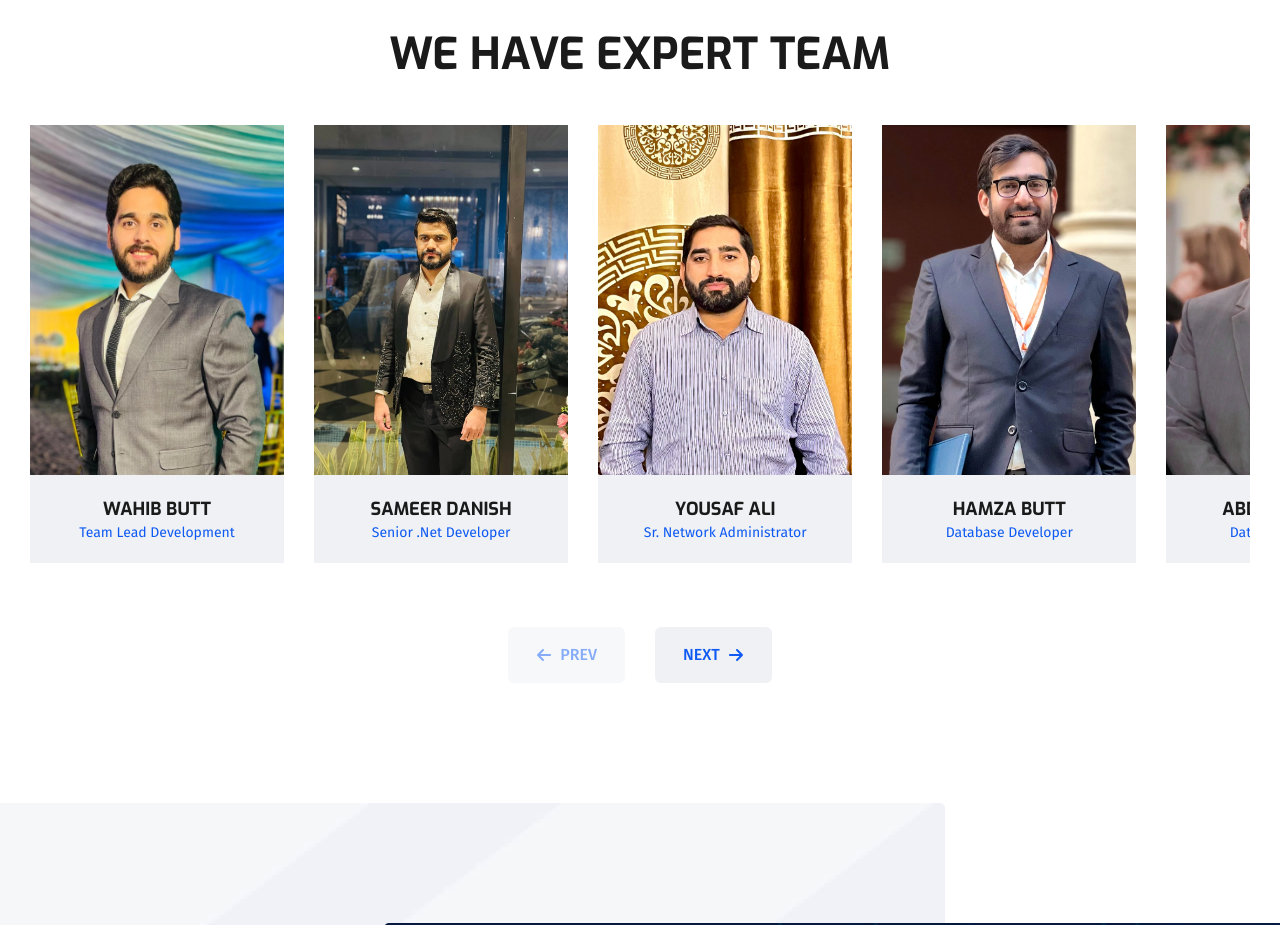
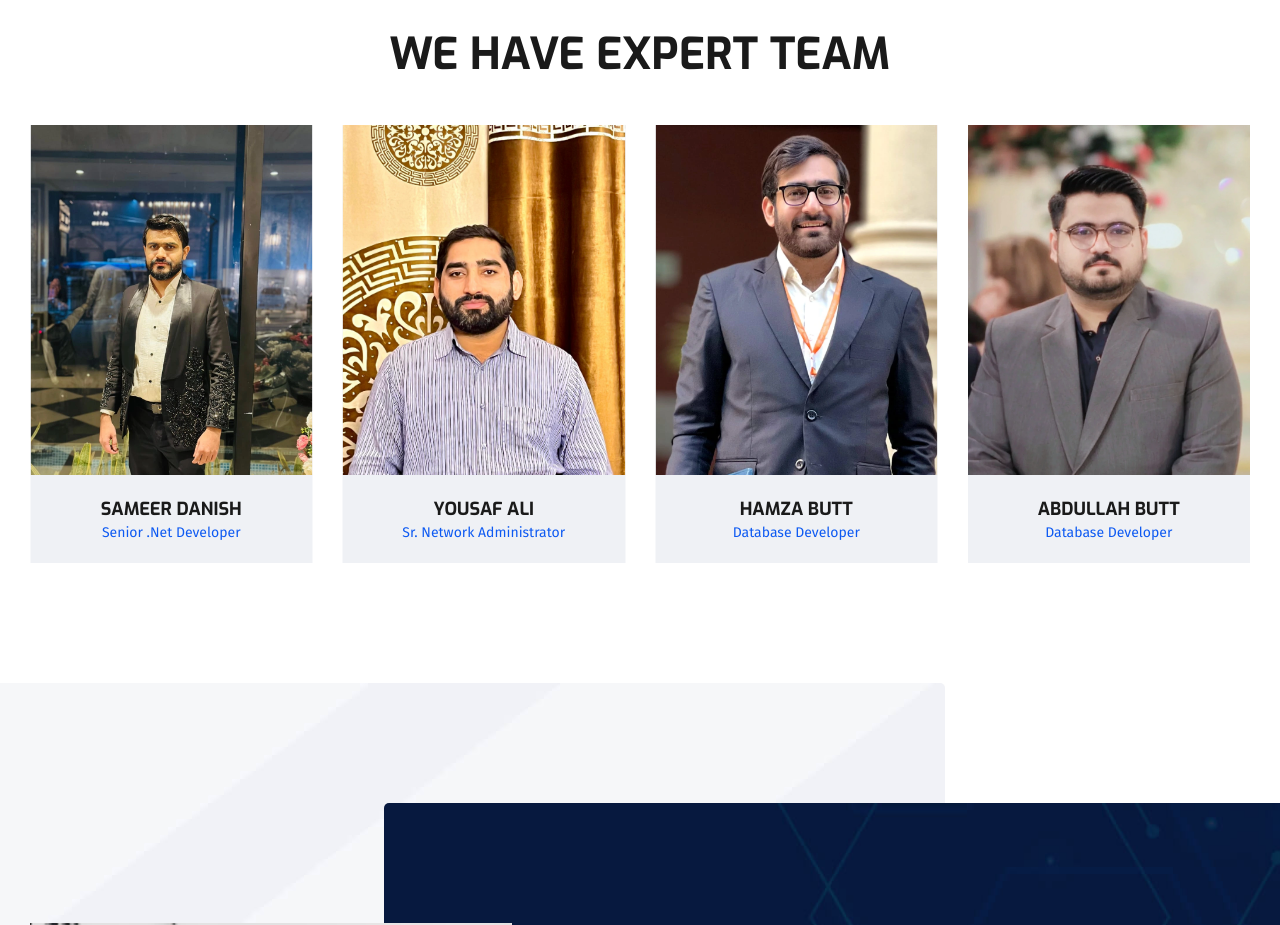
Before and after one commit to synergymsp/synergy, a Next.js app: page / in a window 1280 px wide. Shown: the part 2907-3832 px from the top of the page. Built offline with nearby package versions, Linux system fonts and the light colour scheme.

Commit message:
teams section changes

```diff
--- a/component/home/teams/Teams.tsx
+++ b/component/home/teams/Teams.tsx
@@ -1,15 +1,17 @@
 'use client';
 
+import { faLinkedin, faTwitter } from '@fortawesome/free-brands-svg-icons';
 import {
-  faLinkedin,
-  faTwitter
-} from '@fortawesome/free-brands-svg-icons';
-import { faArrowLeft, faArrowRight, faEnvelope } from '@fortawesome/free-solid-svg-icons';
+  faArrowLeft,
+  faArrowRight,
+  faEnvelope,
+} from '@fortawesome/free-solid-svg-icons';
 import { FontAwesomeIcon } from '@fortawesome/react-fontawesome';
 import { motion } from 'framer-motion';
 import Image from 'next/image';
 import { useState } from 'react';
 import { Swiper as SwiperType } from 'swiper';
+import { Autoplay } from 'swiper/modules';
 import { Swiper, SwiperSlide } from 'swiper/react';
 
 import { Button } from '@/component/common/Button';
@@ -76,8 +78,7 @@ const iconVariants = {
 
 const TeamsSection: React.FC = () => {
   const [swiperInstance, setSwiperInstance] = useState<SwiperType | null>(null);
-  const [isBeginning, setIsBeginning] = useState(true);
-  const [isEnd, setIsEnd] = useState(false);
+  const [isHovered, setIsHovered] = useState(false);
 
   return (
     <Container>
@@ -85,30 +86,52 @@ const TeamsSection: React.FC = () => {
         <span className="font-exo text-theme mb-2 inline-block text-base font-semibold uppercase md:mb-5">
           Great Team Members
         </span>
-        <h2 className="font-exo text-title sm2:text-[26px] text-[24px] font-bold uppercase leading-snug sm:text-[36px] lg:text-[40px]  xl:text-[44px] 2xl:text-[48px]">
+        <h2 className="font-exo text-title sm2:text-[26px] text-[24px] font-bold uppercase leading-snug sm:text-[36px] lg:text-[40px] xl:text-[44px] 2xl:text-[48px]">
           We Have Expert Team
         </h2>
       </div>
 
+      <div
+        className="relative"
+        onMouseEnter={() => setIsHovered(true)}
+        onMouseLeave={() => setIsHovered(false)}
+      >
+        <div
+          className={`absolute !-right-8 -left-8 top-[50%] z-20 flex -translate-y-1/2 transform justify-between transition-opacity duration-500 ${
+            isHovered ? 'visible opacity-100' : 'invisible opacity-0'
+          }`}
+        >
+          <Button
+            className="bg-smoke text-theme size-16 !rounded-full"
+            onClick={() => swiperInstance?.slidePrev()}
+          >
+            <FontAwesomeIcon icon={faArrowLeft} className="h-6 w-6" />
+          </Button>
+
+          <Button
+            className="bg-smoke text-theme size-16 !rounded-full"
+            onClick={() => swiperInstance?.slideNext()}
+          >
+            <FontAwesomeIcon icon={faArrowRight} className="h-6 w-6" />
+          </Button>
+        </div>
+
         <Swiper
           spaceBetween={30}
+          autoplay={{
+            delay: 3000,
+            disableOnInteraction: false,
+          }}
+          loop={true}
           breakpoints={{
             320: { slidesPerView: 1 },
-          600: { slidesPerView: 2.3 },
-          768: { slidesPerView: 2.5 },
-          992: { slidesPerView: 3.4 },
-          1200: { slidesPerView: 4.4 },
+            600: { slidesPerView: 2 },
+            992: { slidesPerView: 3 },
+            1200: { slidesPerView: 4 },
           }}
           grabCursor={true}
-        onSwiper={(swiper) => {
-          setSwiperInstance(swiper);
-          setIsBeginning(swiper.isBeginning);
-          setIsEnd(swiper.isEnd);
-        }}
-        onSlideChange={(swiper) => {
-          setIsBeginning(swiper.isBeginning);
-          setIsEnd(swiper.isEnd);
-        }}
+          onSwiper={setSwiperInstance}
+          modules={[Autoplay]}
           className="team-carousel"
         >
           {teamMembers.map((member, index) => (
@@ -117,25 +140,6 @@ const TeamsSection: React.FC = () => {
             </SwiperSlide>
           ))}
         </Swiper>
-
-      <div className="mt-10 flex w-full justify-center gap-4 md:mt-16 md:gap-[30px]">
-        <Button
-          className="bg-smoke text-theme px-[20px] py-[10px] lg:px-7 lg:py-4"
-          onClick={() => swiperInstance?.slidePrev()}
-          disabled={isBeginning}
-        >
-          <FontAwesomeIcon icon={faArrowLeft} className="mr-2 h-4 w-4" />
-            PREV
-        </Button>
-
-        <Button
-          className="bg-smoke text-theme px-[20px] py-[10px] lg:px-7 lg:py-4"
-          onClick={() => swiperInstance?.slideNext()}
-          disabled={isEnd}
-        >
-            NEXT
-          <FontAwesomeIcon icon={faArrowRight} className="ml-2 h-4 w-4" />
-        </Button>
       </div>
     </Container>
   );
```
Lines whose indentation alone changed are shown as unchanged.
